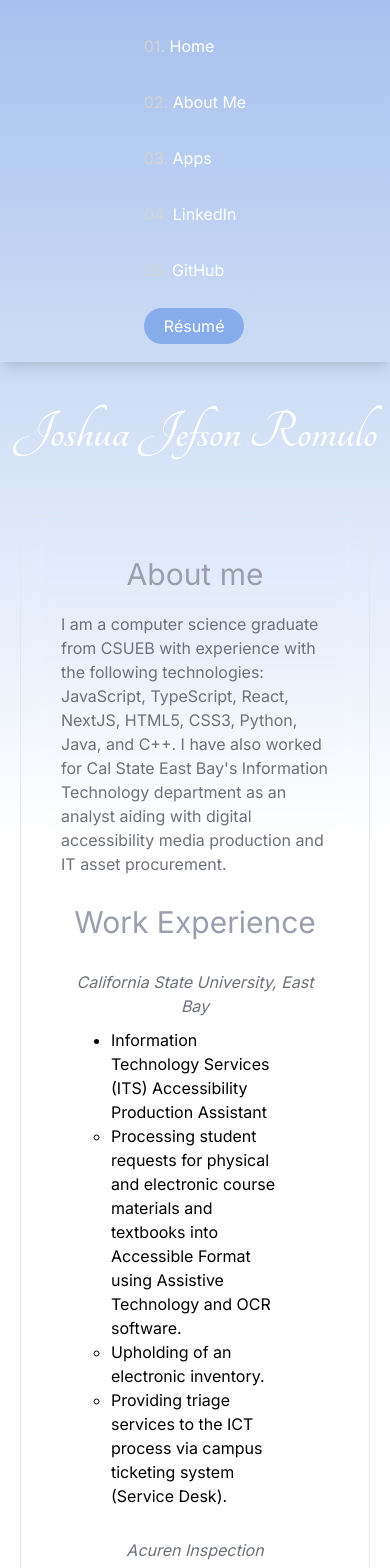
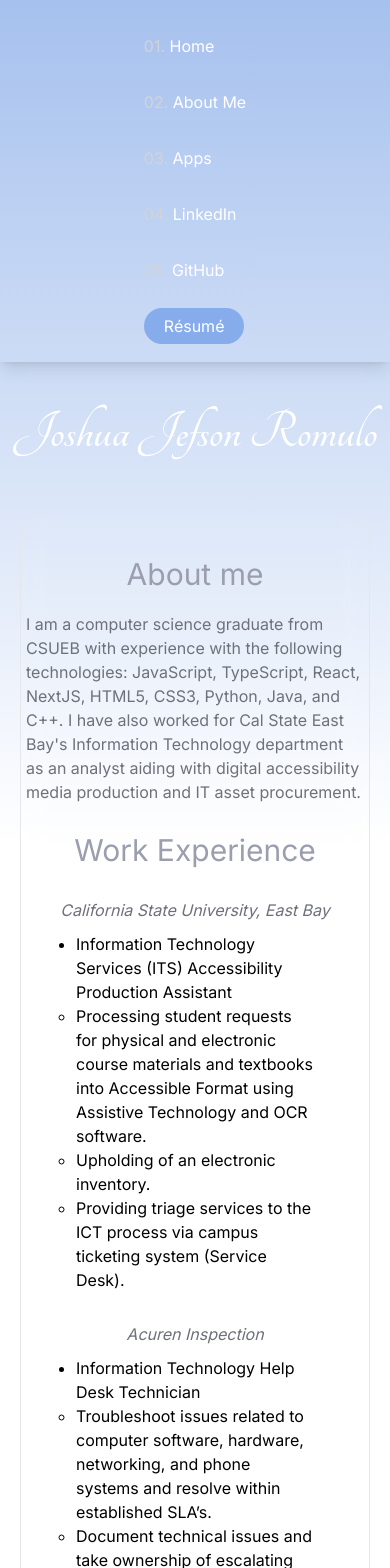
Before and after one commit to jromulo745/nextjs-personal-website, a Next.js app: page /pages/about-me in a window 390 px wide. Shown: the top 1568 px of the page. Built offline with nearby package versions, Linux system fonts and the light colour scheme.

Commit message:
update padding, per responsive design

```diff
--- a/src/app/globals.css
+++ b/src/app/globals.css
@@ -162,6 +162,8 @@ h2, p, button {
   .work-history-section {
     margin-left: 20px;
     margin-right: 20px;
+    padding-left: 5px;
+    padding-right: 5px;
   }
   /* ---------------------------------------------- */
   /* Apps Page */
```
